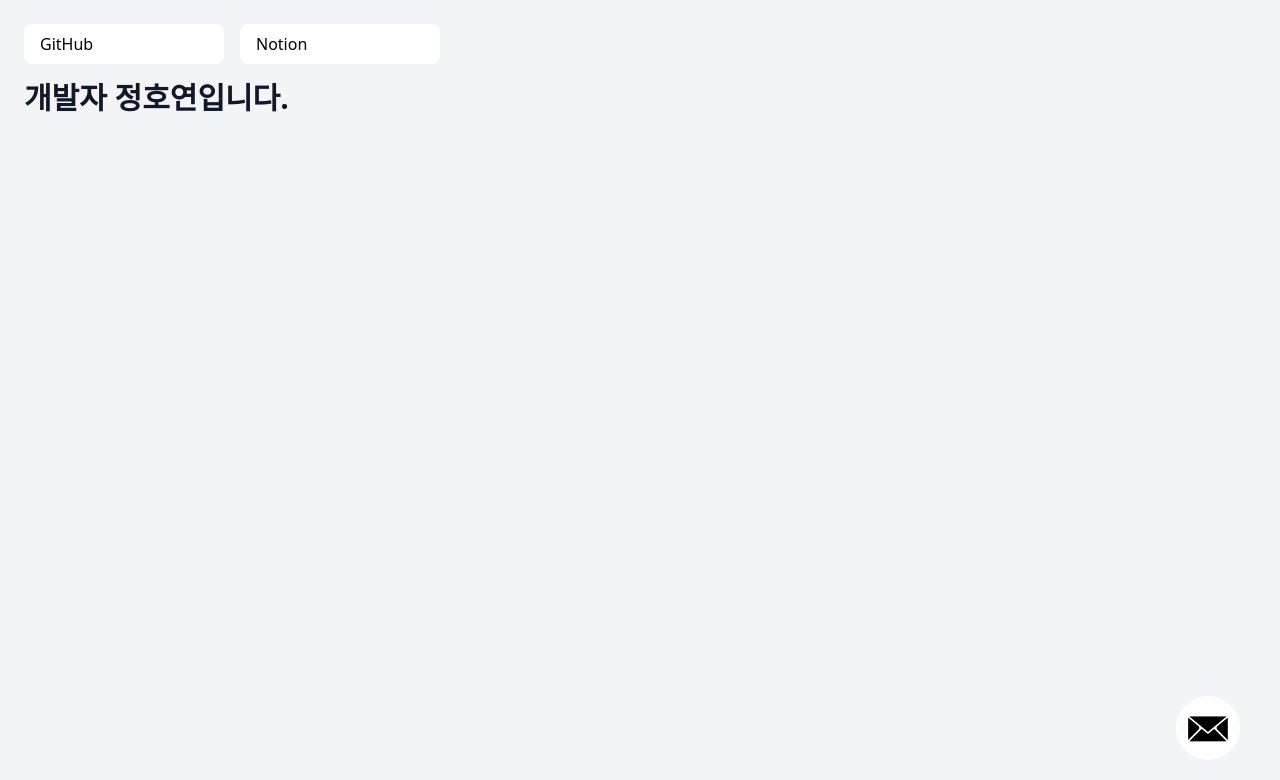
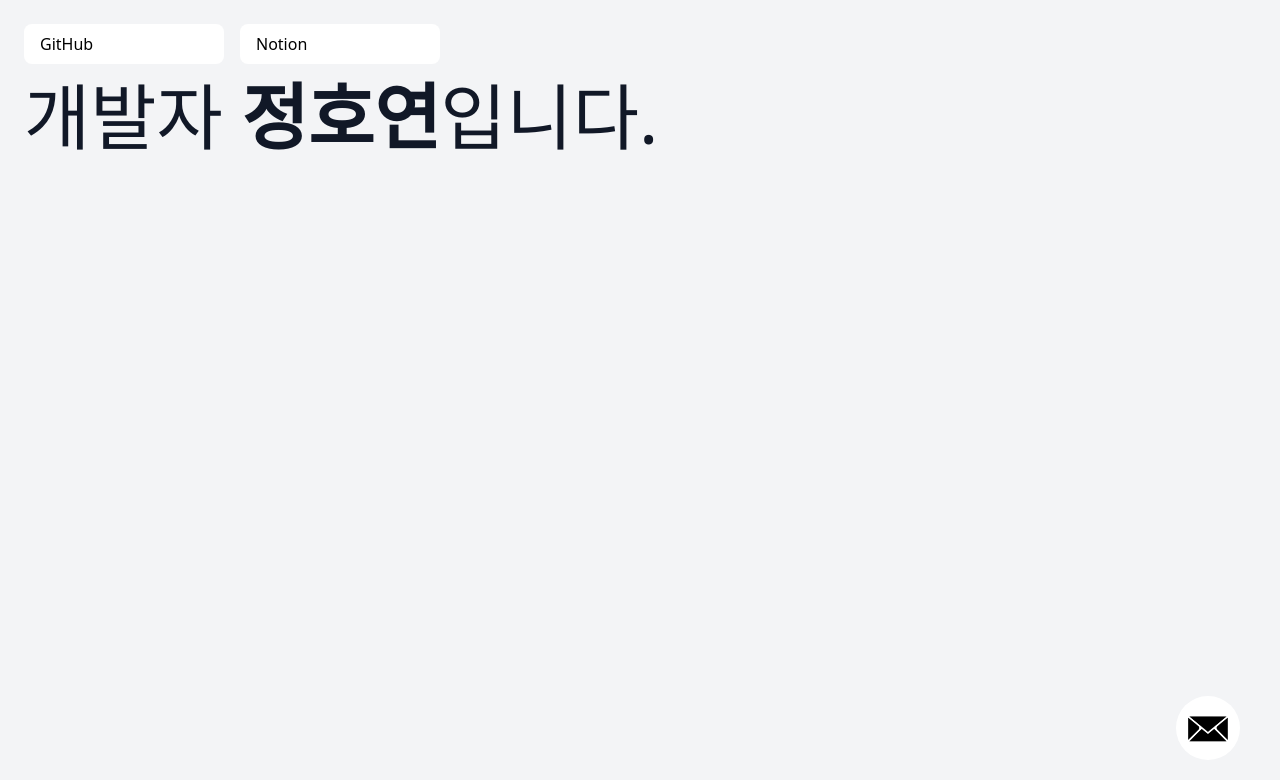
Before and after one commit to Nicknul/Portfolio, a React app: page / in a window 1280 px wide. Shown: the top 780 px of the page. Built offline with nearby package versions, Linux system fonts and the light colour scheme.

Commit message:
:lipstick: 정호연 : 정호연만 볼드 처리

```diff
--- a/src/components/Title.tsx
+++ b/src/components/Title.tsx
@@ -1,7 +1,11 @@
 import React from 'react';
 
 const Title: React.FC = () => {
-  return <h1 className="text-3xl font-bold text-gray-900">개발자 정호연입니다.</h1>;
+  return (
+    <h1 className="text-7xl font-normal text-gray-900">
+      개발자 <span className="font-bold">정호연</span>입니다.
+    </h1>
+  );
 };
 
 export default Title;
```
